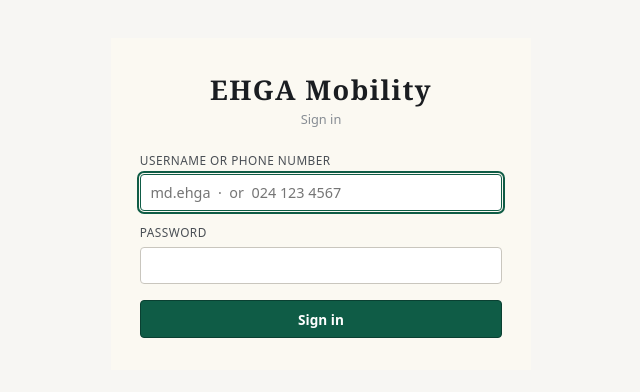
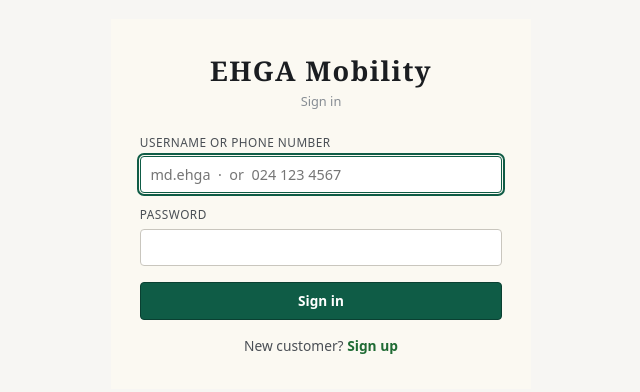
Before and after one commit to Dickson32-cell/ehga-system, a Next.js app: page /login in a window 1280 px wide. Shown: the part 196-588 px from the top of the page, without its empty margins (319-959 px from the left). Built offline with nearby package versions, Linux system fonts and the light colour scheme; no server answers.

Commit message:
Add Sign up link to unified login page (new customers -> portal registration)

```diff
--- a/app/login/page.js
+++ b/app/login/page.js
@@ -1,3 +1,4 @@
+import Link from "next/link";
 import { getSession } from "@/lib/auth";
 import { getCustomerSession } from "@/lib/customer-auth";
 import { redirect } from "next/navigation";
@@ -20,6 +21,12 @@ export default async function LoginPage() {
           <p>Sign in</p>
         </div>
         <LoginForm />
+        <p style={{ margin: "1rem 0 0", fontSize: "0.86rem", textAlign: "center", fontFamily: "system-ui, sans-serif", color: "var(--ink-soft)" }}>
+          New customer?{" "}
+          <Link href="/portal/auth?mode=register" style={{ color: "var(--good)", fontWeight: 600 }}>
+            Sign up
+          </Link>
+        </p>
       </div>
     </div>
   );
```
